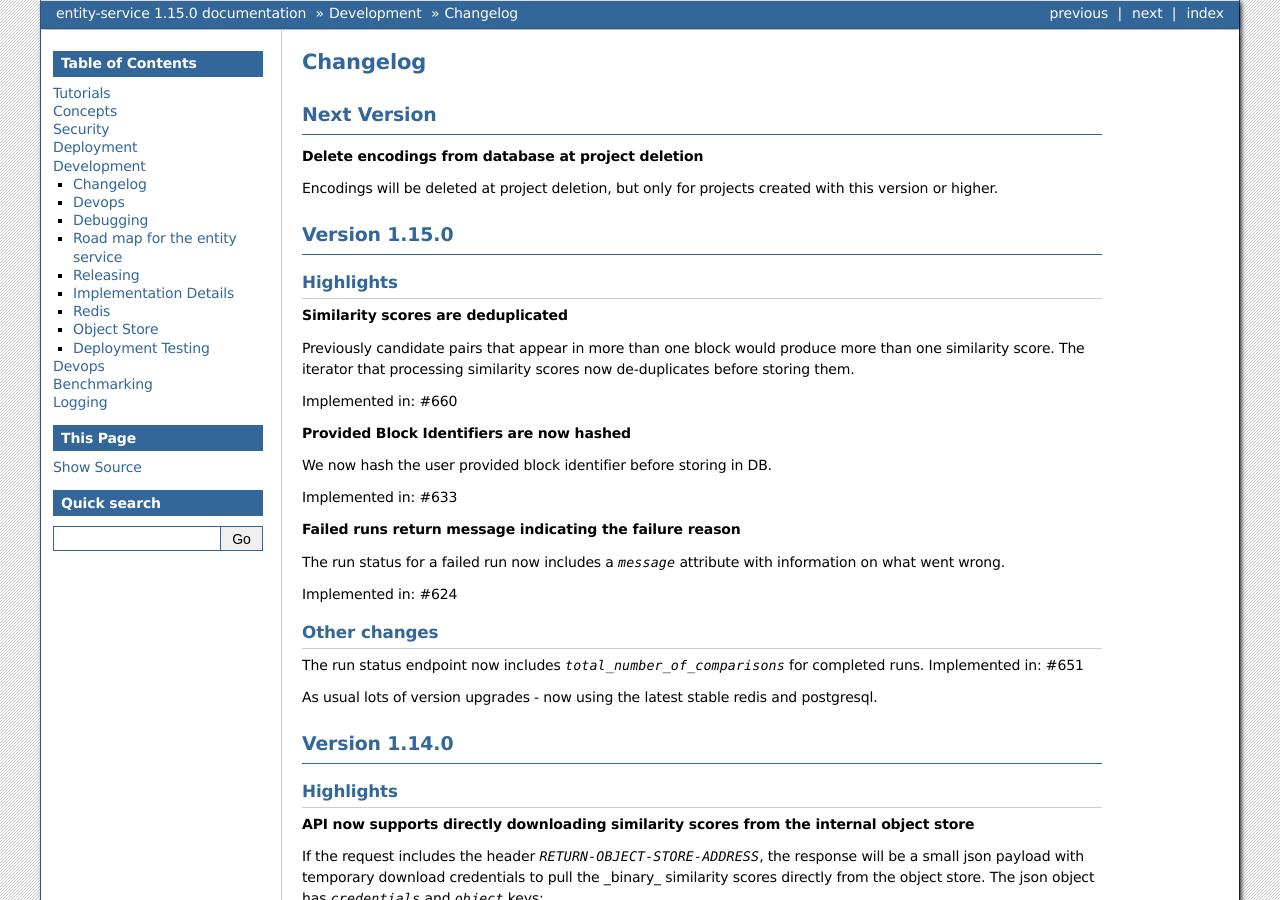
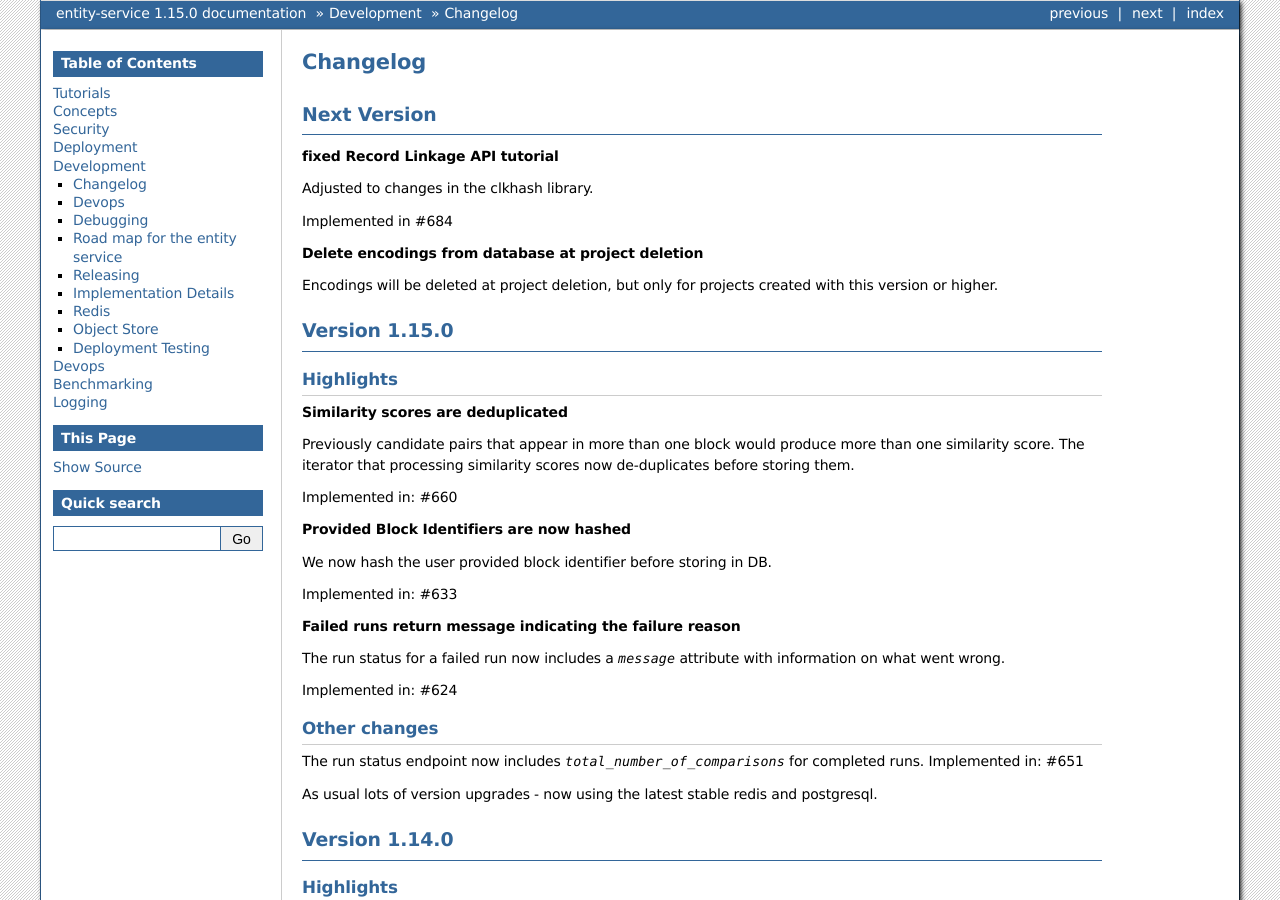
Before and after one commit to data61/anonlink-entity-service, a Sphinx documentation site: the page built from docs/changelog.rst, in a window 1280 px wide and 900 px high. Built offline with Sphinx 7.4.7, drawn with Linux system fonts in a browser that asks for light colours; formulas are drawn with MathJax 3; pages that are not in the unit, such as notebooks, are missing from menus.

Commit message:
fix Record Linkage API tutorial (#684)
* updated requirements, changed tutorial to work with new clkhash

* add info to changelog

```diff
--- a/docs/changelog.rst
+++ b/docs/changelog.rst
@@ -6,6 +6,11 @@ Changelog
 
 Next Version
 ------------
+**fixed Record Linkage API tutorial**
+
+Adjusted to changes in the clkhash library.
+
+Implemented in #684
 
 **Delete encodings from database at project deletion**
 
--- a/docs/tutorial/tutorial-requirements.txt
+++ b/docs/tutorial/tutorial-requirements.txt
@@ -1,5 +1,5 @@
-anonlink-client==0.1.2
-clkhash==0.16.0a1
+anonlink-client==0.1.5
+clkhash==0.16.1
 ipython
 matplotlib
 pandas
```
Also changed, not shown: docs/tutorial/Record Linkage API.ipynb.
